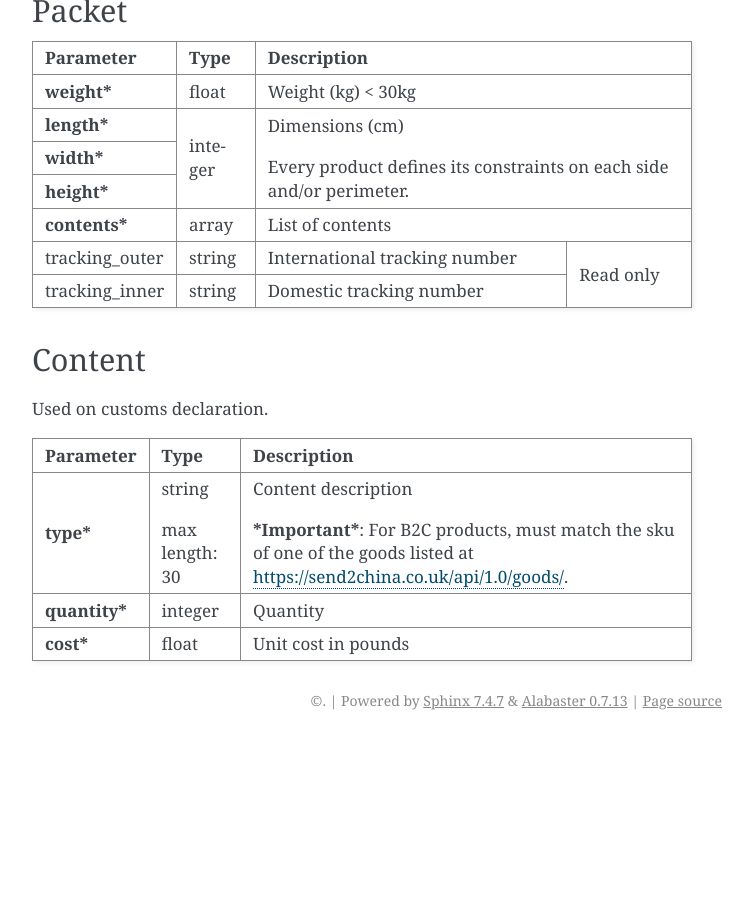
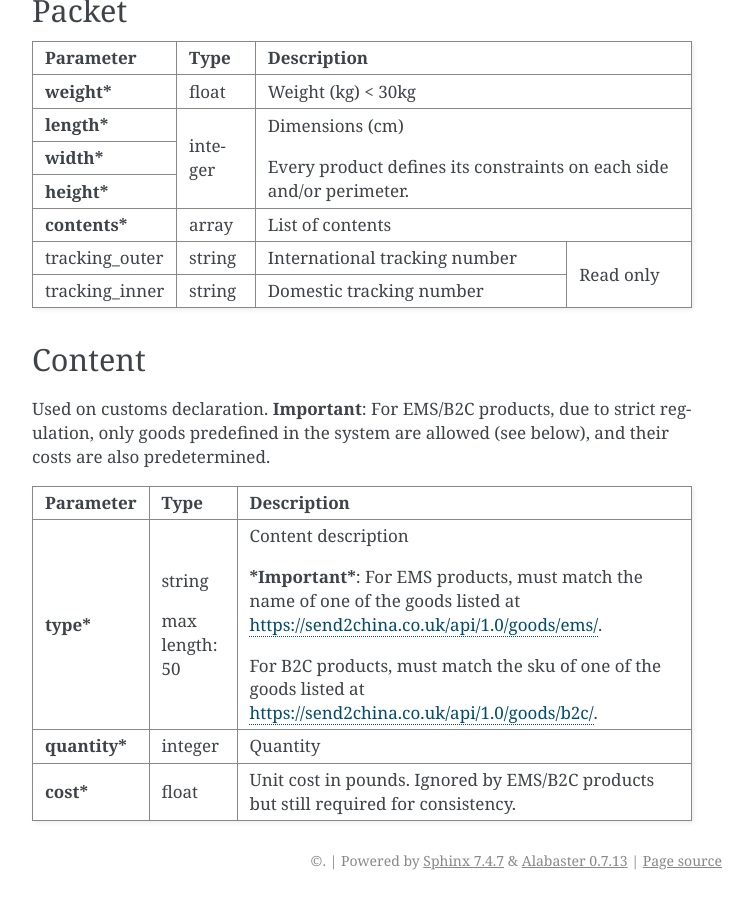
Before and after one commit to wh5a/sendchina, a Sphinx documentation site: the page built from docs/order.rst, in a window 1280 px wide and 900 px high, scrolled down 3212 px. Shown: the whole window, without its empty margins (388-1141 px from the left). Built offline with Sphinx 7.4.7, drawn with Linux system fonts in a browser that asks for light colours; before the commit the page ends 3952 px from its top, so only the background shows below that; some of the changed text lies outside the part shown.

```diff
--- a/docs/order.rst
+++ b/docs/order.rst
@@ -113,8 +113,8 @@ A consignment is a set of packets sent together to the same recipient in China.
 |               |              |Chinese                                           |delivery in China. |
 |               |max length: 72|                                                  |                   |
 +---------------+--------------+--------------------------------------------------+-------------------+
-|province       |string        |Province, cn_city, county combined together as 收 |Chinese address.   |
-|               |              |件人省市区                                        |                   |
+|province       |string        |Province, cn_city, county combined together as    |Chinese address.   |
+|               |              |收件人省市区                                      |                   |
 |               |max length: 20|                                                  |**Required** for   |
 +---------------+--------------+For B2C products, these fields and the postcode   |B2C products.      |
 |county         |string        |must strictly match the tree in                   |                   |
@@ -171,20 +171,29 @@ Packet
 Content
 -----------
 
-Used on customs declaration.
+Used on customs declaration. **Important**: For EMS/B2C products, due to strict
+regulation, only goods predefined in the system are allowed (see
+below), and their costs are also predetermined.
 
-+---------------+--------------+--------------------------------------------+
-|Parameter      |Type          |Description                                 |
-+===============+==============+============================================+
-|**type***      |string        |Content description                         |
-|               |              |                                            |
-|               |max length: 30|***Important***: For B2C products, must     |
-|               |              |match the sku of one of the goods listed at |
-|               |              |`https://send2china.co.uk/api/1.0/goods/    |
-|               |              |<https://send2china.co.uk/api/1.0/goods/>`_.|
-|               |              |                                            |
-+---------------+--------------+--------------------------------------------+
-|**quantity***  |integer       |Quantity                                    |
-+---------------+--------------+--------------------------------------------+
-|**cost***      |float         |Unit cost in pounds                         |
-+---------------+--------------+--------------------------------------------+
++---------------+--------------+------------------------------------------------+
+|Parameter      |Type          |Description                                     |
++===============+==============+================================================+
+|**type***      |string        |Content description                             |
+|               |              |                                                |
+|               |max length: 50|***Important***: For EMS products, must match   |
+|               |              |the name of one of the goods listed at          |
+|               |              |`https://send2china.co.uk/api/1.0/goods/ems/    |
+|               |              |<https://send2china.co.uk/api/1.0/goods/ems/>`_.|
+|               |              |                                                |
+|               |              |For B2C products, must match the sku of one of  |
+|               |              |the goods listed at                             |
+|               |              |`https://send2china.co.uk/api/1.0/goods/b2c/    |
+|               |              |<https://send2china.co.uk/api/1.0/goods/b2c/>`_.|
+|               |              |                                                |
+|               |              |                                                |
++---------------+--------------+------------------------------------------------+
+|**quantity***  |integer       |Quantity                                        |
++---------------+--------------+------------------------------------------------+
+|**cost***      |float         |Unit cost in pounds. Ignored by EMS/B2C products|
+|               |              |but still required for consistency.             |
++---------------+--------------+------------------------------------------------+
```
